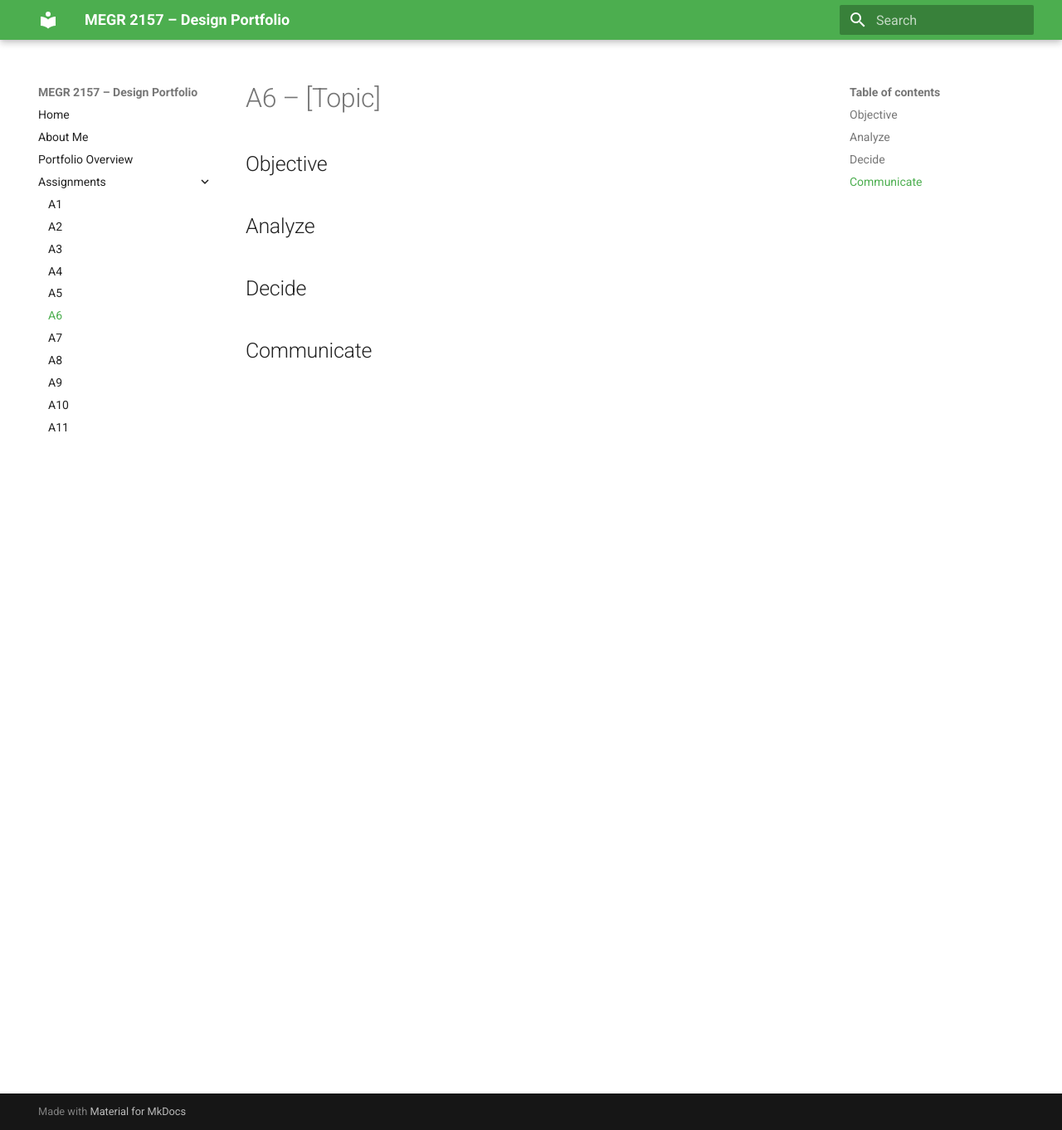
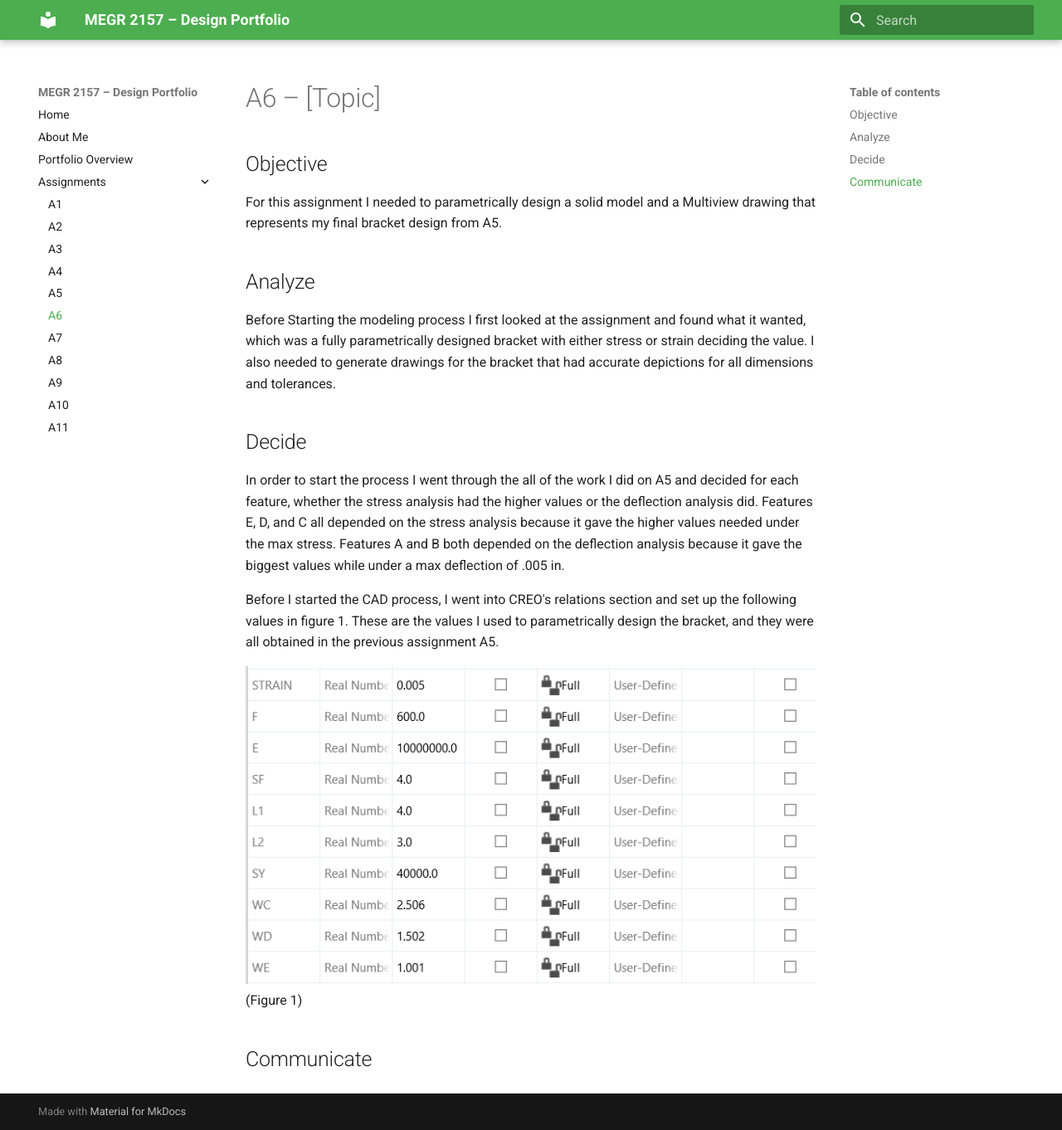
Before and after one commit to JacobShaver/design-projects-portfolio, an MkDocs documentation site: the page built from docs/assignments/A06/index.md, in a window 1280 px wide and 1362 px high. Shown: the whole window at 83% size. Built offline with MkDocs 1.6.1 and Material for MkDocs 9.7.7, drawn with Linux system fonts in a browser that asks for light colours.

Commit message:
Update index.md

```diff
--- a/docs/assignments/A06/index.md
+++ b/docs/assignments/A06/index.md
@@ -1,12 +1,17 @@
 # A6 – [Topic]
 
 ## Objective
-
+For this assignment I needed to parametrically design a solid model and a Multiview drawing that represents my final bracket design from A5.
 
 ## Analyze
-
+Before Starting the modeling process I first looked at the assignment and found what it wanted, which was a fully parametrically designed bracket with either stress or strain deciding the value. I also needed to generate drawings for the bracket that had accurate depictions for all dimensions and tolerances.
 
 ## Decide
+In order to start the process I went through the all of the work I did on A5 and decided for each feature, whether the stress analysis had the higher values or the deflection analysis did. Features E, D, and C all depended on the stress analysis because it gave the higher values needed under the max stress. Features A and B both depended on the deflection analysis because it gave the biggest values while under a max deflection of .005 in.
 
+Before I started the CAD process, I went into CREO's relations section and set up the following values in figure 1. These are the values I used to parametrically design the bracket, and they were all obtained in the previous assignment A5.
+
+![error](GlobalVar.png)
+(Figure 1)
 
 ## Communicate
```
